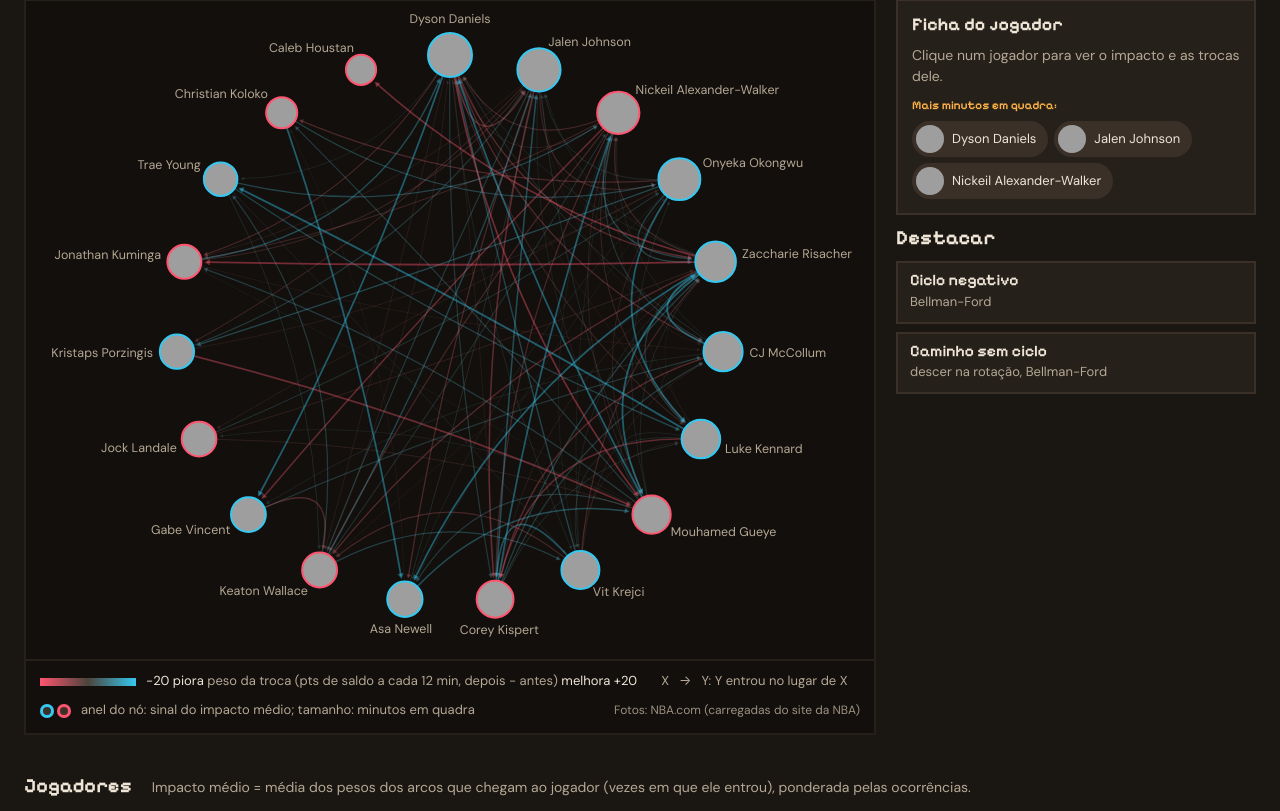
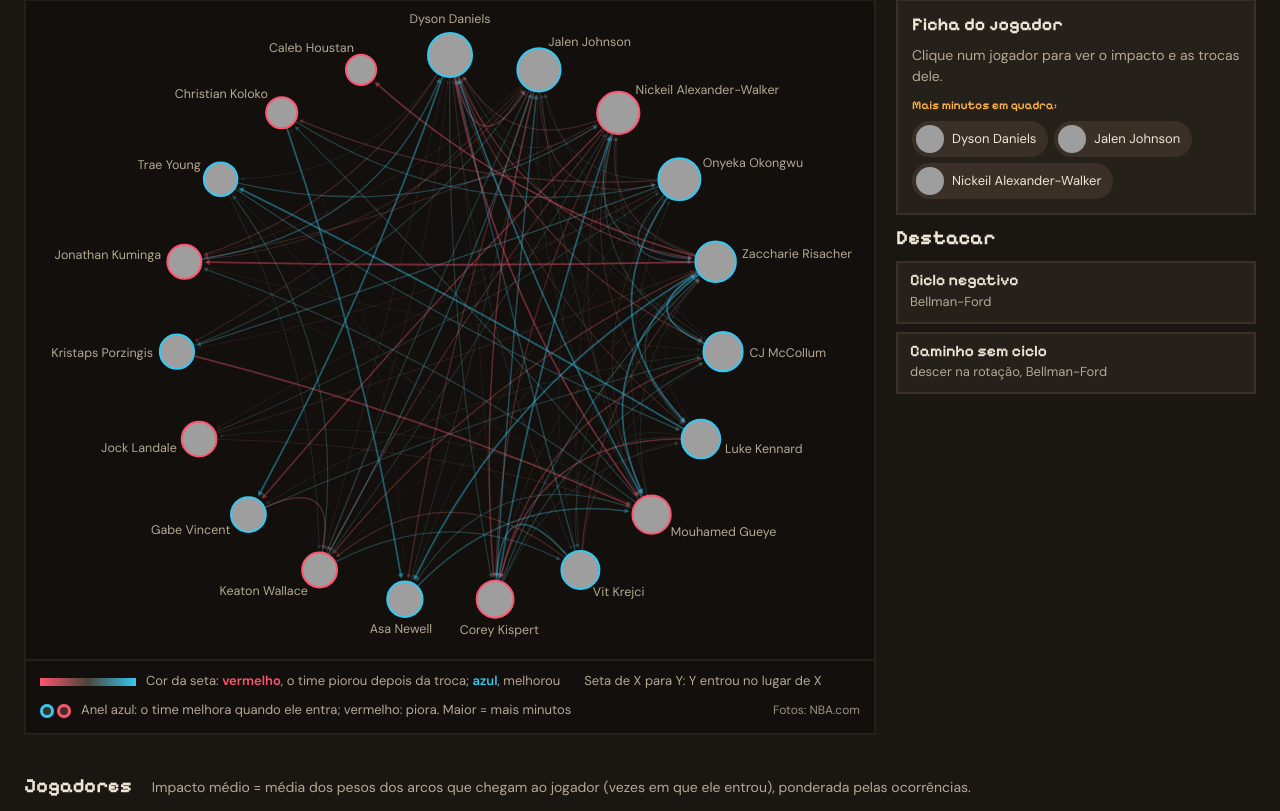
Before and after one commit to Joaopedrobs7/grafos, a Flask app: page /parte2 in a window 1280 px wide. Shown: the part 226-1037 px from the top of the page. Run offline with Flask 3, Linux system fonts and the light colour scheme; grey boxes are pictures that could not be loaded.

Commit message:
Parte 2 (site): legenda do grafo e cabeçalhos da ficha reescritos em frases curtas
Co-Authored-By: Claude Opus 5.5 <noreply@anthropic.com>

```diff
--- a/src/web/static/css/parte2.css
+++ b/src/web/static/css/parte2.css
@@ -400,3 +400,7 @@
 .g-barra[data-time]:hover .g-barra__valor, .g-barra[data-time]:focus .g-barra__valor { filter: brightness(1.25); }
 .g-barra[data-time]:focus-visible, .g-corr td:focus-visible { outline: 2px solid var(--cesar); outline-offset: 2px; }
 .g-corr td[data-r]:hover { box-shadow: inset 0 0 0 2px var(--luar); }
+
+/* [IA] Claude – palavras coloridas da legenda */
+.g-leg-neg { color: var(--neg); font-weight: 600; }
+.g-leg-pos { color: var(--pos); font-weight: 600; }
--- a/src/web/static/js/parte2.js
+++ b/src/web/static/js/parte2.js
@@ -294,7 +294,7 @@
     var ks = (sai ? d.saidas[i] : d.chegadas[i]).slice().sort(function (a, b) { return d.arcos[b][2] - d.arcos[a][2]; });
     var todos = estado.verTodos[lado], mostra = todos ? ks : ks.slice(0, LIMITE_LISTA);
     var titulo = sai ? "Entraram no lugar dele" : "Ele entrou no lugar de";
-    var sub = sai ? "arcos que saem dele (ele → Y)" : "arcos que chegam nele (X → ele)";
+    var sub = sai ? "setas cheias no grafo" : "setas tracejadas no grafo";
     var traco = '<svg class="p2-traco' + (sai ? "" : " p2-traco--chega") + '" viewBox="0 0 36 10" aria-hidden="true">' +
       '<line x1="1" y1="5" x2="27" y2="5"/><path d="M27 1l8 4-8 4z"/></svg>';
     var corpo;
@@ -302,12 +302,13 @@
       corpo = '<p class="p2-lista__vazio">' + (sai ? "Ninguém entrou no lugar dele" : "Ele não entrou no lugar de ninguém") +
         " nas trocas 1 por 1 medidas.</p>";
     } else {
-      corpo = '<div class="p2-lista__cab" aria-hidden="true"><span>jogador e vezes</span><span>peso, pts/12 min</span></div><ul>' +
+      corpo = '<div class="p2-lista__cab" aria-hidden="true"><span>troca</span><span>efeito no saldo</span></div><ul>' +
         mostra.map(function (k) {
           var a = d.arcos[k], j = sai ? a[1] : a[0], nj = d.nos[j];
           var texto = sai ? "<b>" + esc(nj.nome) + "</b> entrou no lugar dele <span>" + vezes(a[3]) + "</span>"
             : "entrou no lugar de <b>" + esc(nj.nome) + "</b> <span>" + vezes(a[3]) + "</span>";
-          var dica = "Peso " + fmtSinal(a[2], 2) + " pts de saldo a cada 12 min (depois da troca − antes). Abrir a ficha de " + nj.nome + ".";
+          var dica = "Depois dessa troca, o saldo do time a cada 12 min ficou " + fmt(Math.abs(a[2]), 2) + " pontos " +
+            (a[2] >= 0 ? "melhor" : "pior") + ". Clique para abrir a ficha de " + nj.nome + ".";
           return '<li><button type="button" class="p2-viz" data-no="' + j + '" data-arco="' + k + '" title="' + esc(dica) + '">' +
             htmlFoto(nj, "p2-foto--p", true) + '<span class="p2-viz__txt">' + texto + "</span>" +
             '<span class="p2-viz__peso ' + classeSinal(a[2]) + '">' + fmtSinal(a[2], 2) + "</span></button></li>";
--- a/src/web/templates/parte2.html
+++ b/src/web/templates/parte2.html
@@ -69,22 +69,23 @@
           <p class="p2-carregando" id="carregando">carregando…</p>
         </div>
         <!-- [IA] Claude – legenda que muda com a seleção: com um jogador escolhido, explica as duas direções dos arcos -->
+        <!-- [IA] Claude – legenda em frases curtas: o que se vê e o que significa -->
         <figcaption class="p2-legenda" id="legenda">
           <span class="p2-legenda__item">
             <span class="p2-escala" aria-hidden="true"></span>
-            <span><span class="p2-escala__ponta">−20 piora</span> peso da troca (pts de saldo a cada 12 min, depois − antes) <span class="p2-escala__ponta">melhora +20</span></span>
+            <span>Cor da seta: <span class="g-leg-neg">vermelho</span>, o time piorou depois da troca; <span class="g-leg-pos">azul</span>, melhorou</span>
           </span>
-          <span class="p2-legenda__item" data-legenda="geral">X <span aria-hidden="true">→</span><span class="sr-only">para</span> Y: Y entrou no lugar de X</span>
+          <span class="p2-legenda__item" data-legenda="geral">Seta de X para Y: Y entrou no lugar de X</span>
           <span class="p2-legenda__item" data-legenda="sel" hidden>
             <svg class="p2-traco" viewBox="0 0 36 10" aria-hidden="true"><line x1="1" y1="5" x2="27" y2="5"/><path d="M27 1l8 4-8 4z"/></svg>
-            <span>sai dele: <b>Y entrou no lugar dele</b></span>
+            <span>Cheia: entraram no lugar dele</span>
           </span>
           <span class="p2-legenda__item" data-legenda="sel" hidden>
             <svg class="p2-traco p2-traco--chega" viewBox="0 0 36 10" aria-hidden="true"><line x1="1" y1="5" x2="27" y2="5"/><path d="M27 1l8 4-8 4z"/></svg>
-            <span>chega nele: <b>ele entrou no lugar de X</b></span>
+            <span>Tracejada: ele entrou no lugar do outro</span>
           </span>
-          <span class="p2-legenda__item"><span class="p2-aneis" aria-hidden="true"><span class="p2-anel"></span><span class="p2-anel p2-anel--neg"></span></span>anel do nó: sinal do impacto médio; tamanho: minutos em quadra</span>
-          <span class="p2-legenda__item p2-legenda__fonte">Fotos: NBA.com (carregadas do site da NBA)</span>
+          <span class="p2-legenda__item"><span class="p2-aneis" aria-hidden="true"><span class="p2-anel"></span><span class="p2-anel p2-anel--neg"></span></span>Anel azul: o time melhora quando ele entra; vermelho: piora. Maior = mais minutos</span>
+          <span class="p2-legenda__item p2-legenda__fonte">Fotos: NBA.com</span>
         </figcaption>
       </figure>
 
```
